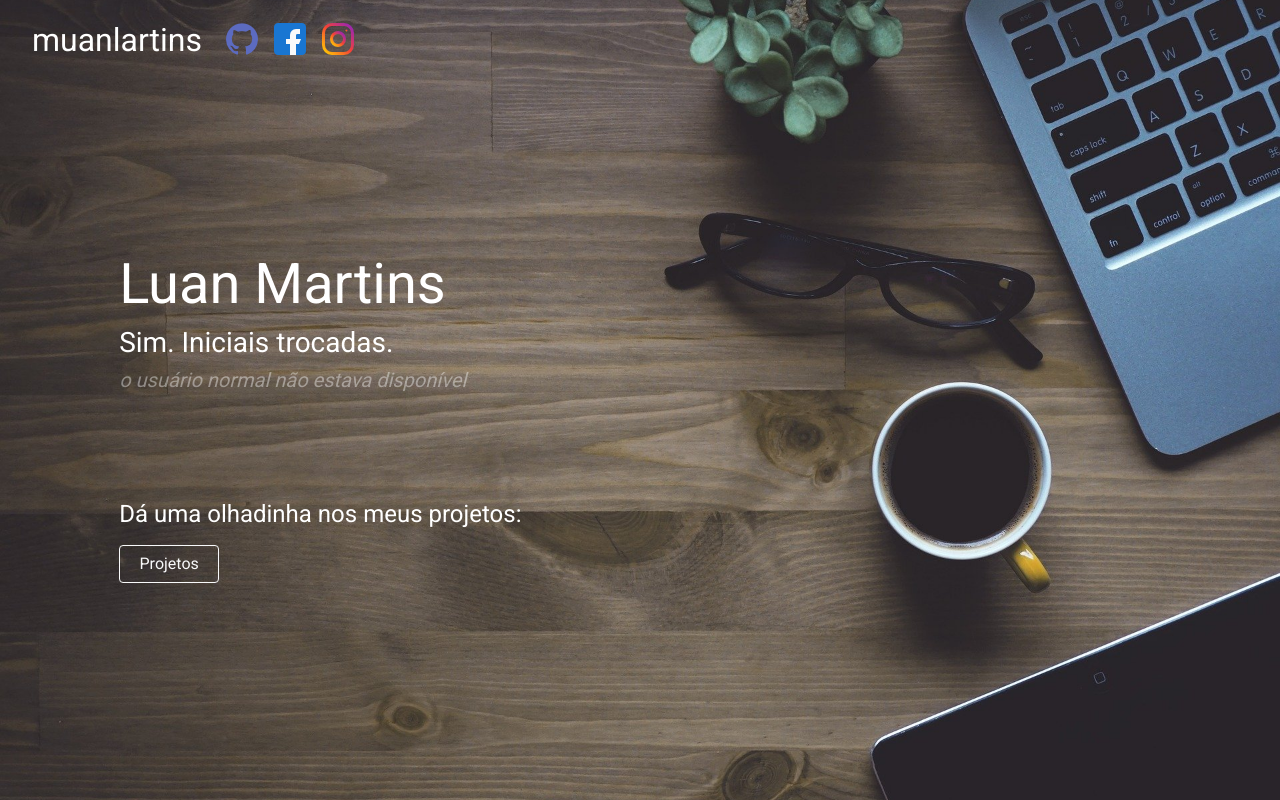
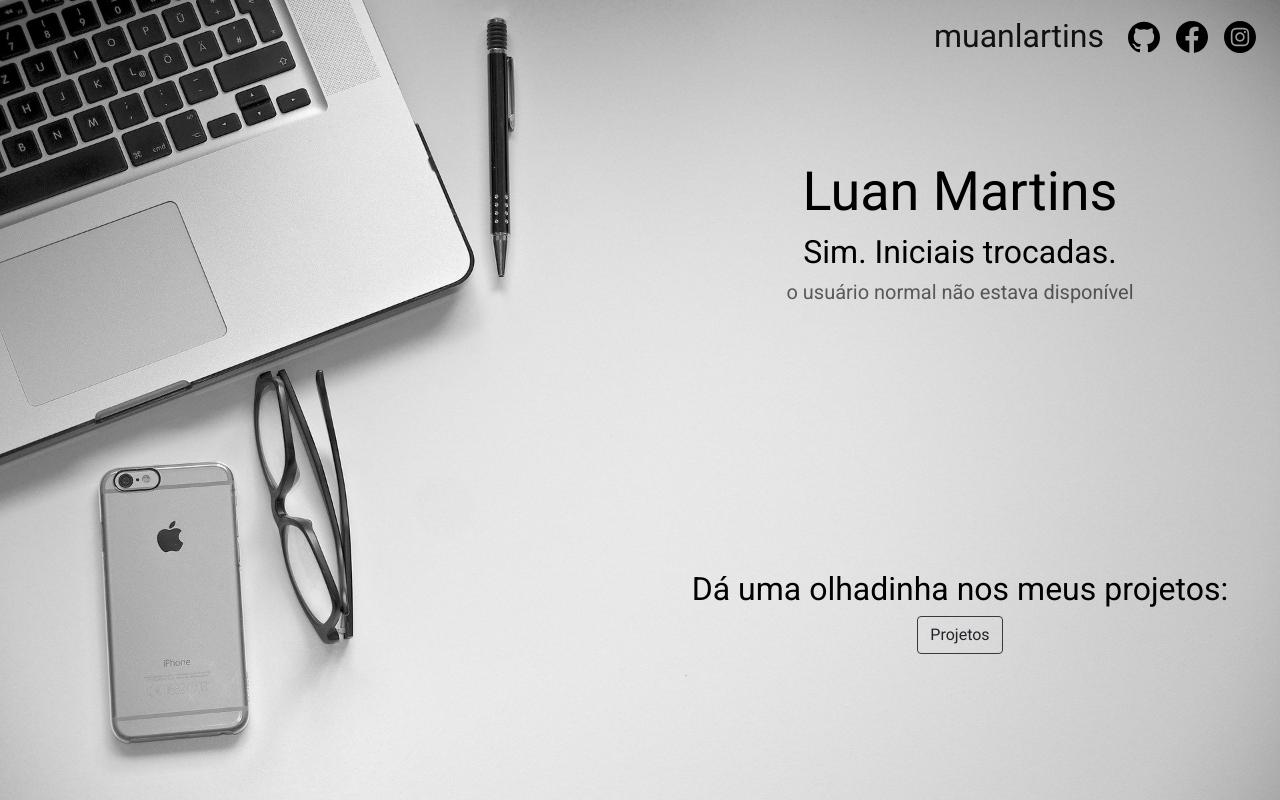
Before and after one commit to muanlartins/muanlartins.github.io, a plain HTML site: page index.html in a window 1280 px wide. Drawn offline with nearby package versions, Linux system fonts and the light colour scheme.

Commit message:
Added flexbox technology
Changed site's design with the addition of flexbox and @media in css power

```diff
--- a/index.html
+++ b/index.html
@@ -10,33 +10,29 @@
     <title>muanlartins</title>
 </head>
 <body>
-    <div class="main-content container-fluid">
-        <nav class="navbar navbar-expand navbar-dark fixed-top" id="navbar-main">
-            <a class="navbar-brand pt-2 pl-3" href="#" id="logo">muanlartins</a>
+    <div class="main-content d-flex flex-column">
+        <nav class="navbar navbar-expand navbar-light fixed-top" id="navbar-main">
+            <a class="navbar-brand pt-1 pl-3 ml-auto" href="#" id="logo">muanlartins</a>
             <ul class="nav">
                 <li class="nav-item">
-                    <a class="px-2 " href="https://github.com/muanlartins/"><img class="img-fluid" id="github"></a>
+                    <a class="px-2 " href="https://github.com/muanlartins/"><img class="img-fluid social-media-icon" src="github.svg"></a>
                 </li>
                 <li class="nav-item">
-                    <a class="px-2" href="https://www.facebook.com/profile.php?id=100002943550642"><img class="img-fluid" id="facebook"></a>
+                    <a class="px-2" href="https://www.facebook.com/profile.php?id=100002943550642"><img class="img-fluid social-media-icon" src="facebook.svg"></a>
                 </li>
                 <li class="nav-item">
-                    <a class="px-2" href="https://www.instagram.com/muanlartins/"><img class="img-fluid" id="instagram"></a>
+                    <a class="px-2" href="https://www.instagram.com/muanlartins/"><img class="img-fluid social-media-icon" src="instagram.svg"></a>
                 </li>
             </ul>
         </nav>
-        <div class="header-text row" style="width: 100%; height:50%; padding-top: 80px">
-            <div class="col offset-1 align-self-end">
-                <h1 class="display-4" id="text-1">Luan Martins</h1>
-                <h2 class="h3" id="text-2">Sim. Iniciais trocadas.</h2>
-                <h3 class="h5" id="text-3" style="color: rgba(255, 255, 255, 0.4)"><i>o usuário normal não estava disponível</i></h3>
-            </div>
+        <div class="d-flex flex-column justify-content-center ml-auto w-custom h-50 mt-5">
+            <h1 class="header-text align-self-center" id="text-1">Luan Martins</h1>
+            <h2 class="header-text align-self-center" id="text-2">Sim. Iniciais trocadas.</h2>
+            <h3 class="header-text align-self-center" id="text-3">o usuário normal não estava disponível</h3>
         </div>
-        <div class="header-text row" style="width:100%; height:50%; padding-top: 100px">
-            <div class="col offset-1 align-self-start">
-                <h2 class="h4" id="text-4">Dá uma olhadinha nos meus projetos:</h2>
-                <a class="btn btn-outline-light mt-2" style="width: 100px" href="#">Projetos</a>
-            </div>
+        <div class="d-flex flex-column justify-content-center ml-auto w-custom h-50">
+            <h2 class="header-text align-self-center" id="text-4">Dá uma olhadinha nos meus projetos:</h2>
+            <a class="btn btn-outline-dark align-self-center">Projetos</a>
         </div>
     </div>
     <div data-spy="scroll" data-target="#navbar-main"></div>
--- a/main.js
+++ b/main.js
@@ -1,9 +1,7 @@
-window.onload = resizeFunction;
 window.onscroll = function() {scrollFunction()};
-window.onresize = resizeFunction;
 
 function scrollFunction(){
-    if (document.body.scrollTop > 100 || document.documentElement.scrollTop > 100){
+    if (document.body.scrollTop > 1 || document.documentElement.scrollTop > 1){
         document.getElementById("navbar-main").classList.add("navbar-background");
         document.getElementById("logo").style.fontSize ="24px";
     }
@@ -12,53 +10,3 @@ function scrollFunction(){
         document.getElementById("logo").style.fontSize ="32px";
     }
 }
-
-function resizeFunction(){
-    if (window.innerWidth >= 992){
-        if (!document.getElementById("text-1").classList.contains("display-4")){
-            document.getElementById("text-1").classList.add("display-4");
-            document.getElementById("text-1").classList.remove("h1");
-        }
-        if (!document.getElementById("text-2").classList.contains("h3")){
-            document.getElementById("text-2").classList.add("h3");
-            document.getElementById("text-2").classList.remove("h4");
-        }
-        if (!document.getElementById("text-3").classList.contains("h5")){
-            document.getElementById("text-3").classList.add("h5");
-            document.getElementById("text-3").classList.remove("h6");
-        }
-        if (!document.getElementById("text-4").classList.contains("h4")){
-            document.getElementById("text-4").classList.add("h4");
-            document.getElementById("text-4").classList.remove("h5");
-        }
-    }
-    else{
-        document.getElementById("text-1").classList.remove("display-4");
-        document.getElementById("text-1").classList.add("h1");
-        document.getElementById("text-2").classList.remove("h3");
-        document.getElementById("text-2").classList.add("h4");
-        document.getElementById("text-3").classList.remove("h5");
-        document.getElementById("text-3").classList.add("h6");
-        document.getElementById("text-4").classList.remove("h4");
-        document.getElementById("text-4").classList.add("h5");
-    }
-    if (window.innerWidth >= 768){
-        document.getElementById("github").src = "github-32.png";
-        document.getElementById("facebook").src = "facebook-32.png";
-        document.getElementById("instagram").src = "instagram-32.png";
-        document.getElementById("logo").style.fontSize ="32px";
-        if (!document.getElementById("logo").classList.contains("pt-2")){
-            if (document.getElementById("logo").classList.contains("pt-3"))
-                document.getElementById("logo").classList.remove("pt-3");
-            document.getElementById("logo").classList.add("pt-2");
-        }
-    }
-    else{
-        document.getElementById("github").src = "github-16.png";
-        document.getElementById("facebook").src = "facebook-16.png";
-        document.getElementById("instagram").src = "instagram-16.png";
-        document.getElementById("logo").style.fontSize ="24px";
-        if (document.getElementById("logo").classList.contains("pt-2"))
-            document.getElementById("logo").classList.remove("pt-2");
-    }
-}
--- a/style.css
+++ b/style.css
@@ -3,17 +3,17 @@ body{
 }
 
 .header-text{
-    color: white;
+    color: black;
     transition: 0.25s;
 }
 
 #logo{
-    font-size : 32px;
-    transition : 0.25s;
+    font-size : 20px;
+    transition: 0.25s;
 }
 
 .main-content{
-    background-image: url("background.jpg");
+    background-image: url("background-4.jpg");
     background-repeat: no-repeat;
     background-attachment: scroll;
     background-position: center center;
@@ -30,3 +30,251 @@ body{
     transition-property: background-color;
     transition-duration: 0.25s;
 }
+
+.social-media-icon{
+    width: 20px;
+    transition-duration: 0.25s;
+    transition-property: all;
+}
+
+#text-1{
+    font-size: 46px;
+}
+
+#text-2{
+    font-size: 24px;
+}
+
+#text-3{
+    font-size: 12px;
+    color: rgb(0, 0, 0, 0.6);
+}
+
+#text-4{
+    font-size: 24px;
+}
+
+.w-custom{
+    width: 50%!important;
+}
+
+@media only screen and (min-width: 270px){
+
+    #text-1{
+        font-size: 36px;
+    }
+
+    #text-2{
+        font-size: 19px;
+    }
+
+    #text-3{
+        font-size: 10px;
+    }
+
+    #text-4{
+        font-size: 19px;
+    }
+
+
+    #logo{
+        font-size: 16px;
+    }
+
+    .social-media-icon{
+        width: 16px;
+    }
+
+    .w-custom{
+        width: 100%!important;
+    }
+}
+
+@media only screen and (min-width: 380px){
+
+    #text-1{
+        font-size: 40px;
+    }
+
+    #text-2{
+        font-size: 21px;
+    }
+
+    #text-3{
+        font-size: 11px;
+    }
+
+    #text-4{
+        font-size: 21px;
+    }
+
+
+    #logo{
+        font-size: 18px;
+    }
+
+    .social-media-icon{
+        width: 18px;
+    }
+
+    .w-custom{
+        width: 100%!important;
+    }
+}
+
+@media only screen and (min-width: 490px){
+
+    #text-1{
+        font-size: 44px;
+    }
+
+    #text-2{
+        font-size: 23px;
+    }
+
+    #text-3{
+        font-size: 12px;
+    }
+
+    #text-4{
+        font-size: 23px;
+    }
+
+
+    #logo{
+        font-size: 20px;
+    }
+
+    .social-media-icon{
+        width: 20px;
+    }
+
+    .w-custom{
+        width: 90%!important;
+    }
+}
+
+@media only screen and (min-width: 576px){
+
+    #text-1{
+        font-size: 48px;
+    }
+
+    #text-2{
+        font-size: 26px;
+    }
+
+    #text-3{
+        font-size: 14px;
+    }
+
+    #text-4{
+        font-size: 26px;
+    }
+
+
+    #logo{
+        font-size: 22px;
+    }
+
+    .social-media-icon{
+        width: 22px;
+    }
+
+    .w-custom{
+        width: 80%!important;
+    }
+}
+
+@media only screen and (min-width: 768px){
+
+    #text-1{
+        font-size: 50px;
+    }
+
+    #text-2{
+        font-size: 28px;
+    }
+
+    #text-3{
+        font-size: 16px;
+    }
+
+    #text-4{
+        font-size: 28px;
+    }
+
+    #logo{
+        font-size: 24px;
+    }
+
+    .social-media-icon{
+        width: 24px;
+    }
+
+    .w-custom{
+        width: 70%!important;
+    }
+}
+
+@media only screen and (min-width: 992px){
+
+    #text-1{
+        font-size: 52px;
+    }
+
+    #text-2{
+        font-size: 30px;
+    }
+
+    #text-3{
+        font-size: 18px;
+    }
+
+    #text-4{
+        font-size: 30px;
+    }
+
+    #logo{
+        font-size: 28px;
+    }
+
+    .social-media-icon{
+        width: 28px;
+    }
+
+    .w-custom{
+        width: 60%!important;
+    }
+}
+
+@media only screen and (min-width: 1200px){
+
+    #text-1{
+        font-size: 54px;
+    }
+
+    #text-2{
+        font-size: 32px;
+    }
+
+    #text-3{
+        font-size: 20px;
+    }
+
+    #text-4{
+        font-size: 32px;
+    }
+
+    #logo{
+        font-size: 32px;
+    }
+
+    .social-media-icon{
+        width: 32px;
+    }
+
+    .w-custom{
+        width: 50%!important;
+    }
+}
```
Also changed, not shown: background-1.jpg (added), background-2.jpg (added), background-3.jpg (added), background-4.jpg (added), background-5.jpg (added).
